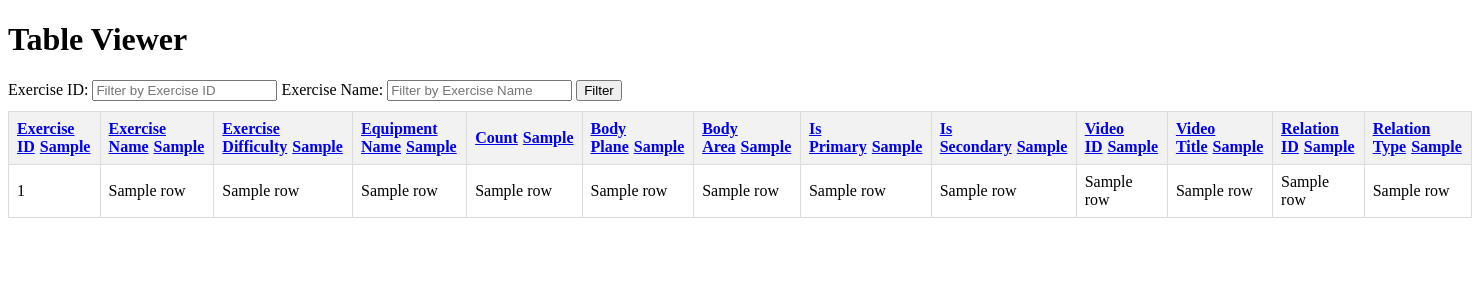
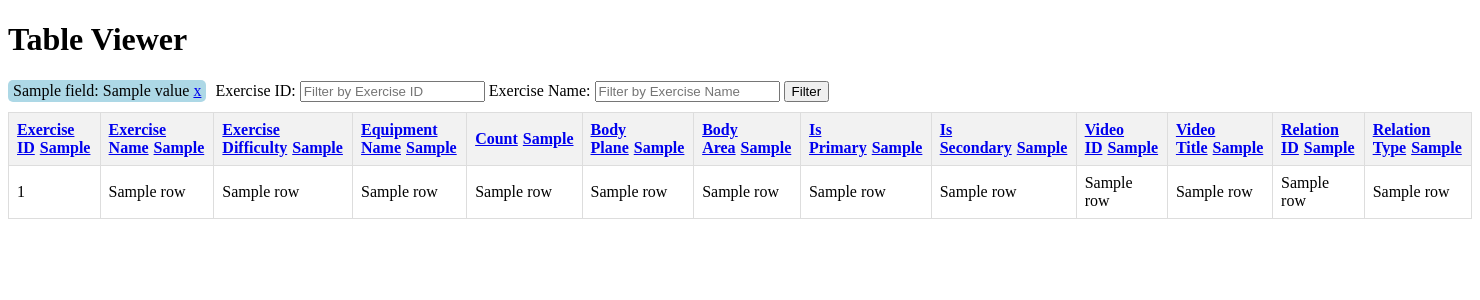
Before and after one commit to ceoptimize/GenAI-Crowdsourced-Exercise-Library, a Flask app: template templates/table.html in a window 1480 px wide. Shown: the top 300 px of the page. Run offline with Flask 3, Linux system fonts and the light colour scheme; the template is opened without the code that fills it: most values are stand-ins (such as "Sample title", 1, 10 or a date in 2020); some libraries are stand-ins or nearby versions.

Commit message:
added x for the filters

```diff
--- a/templates/table.html
+++ b/templates/table.html
@@ -25,20 +25,80 @@
         .sort-indicator {
             margin-left: 5px;
         }
+
+        .filter-input {
+            margin-right: 5px;
+        }
+
+        .filter-term {
+            display: inline-block;
+            background-color: lightblue;
+            border-radius: 5px;
+            padding: 2px 5px;
+            margin-right: 5px;
+            cursor: pointer;
+        }
     </style>
+    <script src="https://code.jquery.com/jquery-3.6.0.min.js"></script>
+    <script>
+        $(document).ready(function() {
+            // Remove filter logic for a specific field
+            $('.filter-term').on('click', function() {
+                var field = $(this).data('field');
+                $('#filter-' + field).val('');
+                filterTable();
+            });
+
+            // Filter the table when a filter input value changes
+            $('.filter-input').on('input', function() {
+                filterTable();
+            });
+
+            // Filter the table when the Enter key is pressed
+            $('.filter-input').on('keydown', function(event) {
+                if (event.keyCode === 13) {
+                    filterTable();
+                    event.preventDefault();
+                }
+            });
+
+            // Function to filter the table based on the filter inputs
+            function filterTable() {
+                var filterParams = {};
+                $('.filter-input').each(function() {
+                    var field = $(this).data('field');
+                    var value = $(this).val().trim();
+                    if (value !== '') {
+                        filterParams[field] = value;
+                    }
+                });
+                var queryString = $.param(filterParams);
+                var url = '/table' + (queryString ? '?' + queryString : '');
+                window.location.href = url;
+            }
+        });
+    </script>
 </head>
 <body>
     <h1>Table Viewer</h1>
     <div class="filter-form">
         <form action="/table" method="get">
+            {% for field, value in filter_params.items() %}
+                <div class="filter-term">
+                    <input type="hidden" name="{{ 'filter_' + field }}" value="{{ value }}">
+                    {{ field }}: {{ value }}
+                    <a href="#" class="filter-remove" data-field="{{ field }}">x</a>
+                </div>
+            {% endfor %}
             <label for="filter-exercise-id">Exercise ID:</label>
-            <input type="text" id="filter-exercise-id" name="ExerciseID" value="" placeholder="Filter by Exercise ID">
+            <input type="text" id="filter-exercise-id" name="filter_ExerciseID" value="" placeholder="Filter by Exercise ID">
             <label for="filter-exercise-name">Exercise Name:</label>
-            <input type="text" id="filter-exercise-name" name="ExerciseName" value="" placeholder="Filter by Exercise Name">
+            <input type="text" id="filter-exercise-name" name="filter_ExerciseName" value="" placeholder="Filter by Exercise Name">
             <!-- Add other filter fields here -->
             <input type="submit" value="Filter">
         </form>
     </div>
+
     <table>
         <thead>
             <tr>
@@ -77,5 +137,23 @@
             {% endfor %}
         </tbody>
     </table>
+    <script>
+        document.addEventListener('DOMContentLoaded', function() {
+            const filterRemoveLinks = document.getElementsByClassName('filter-remove');
+
+            Array.from(filterRemoveLinks).forEach(function(link) {
+                link.addEventListener('click', function(event) {
+                    event.preventDefault();
+                    const field = link.getAttribute('data-field');
+                    const filterInput = document.getElementById('filter-' + field.toLowerCase());
+                    filterInput.value = '';
+                    link.parentNode.remove();
+                    filterInput.parentNode.remove();
+                    filterInput.form.submit();
+                });
+            });
+        });
+    </script>
+
 </body>
 </html>
```
Also changed, not shown: webapp2.py (+13 -14 lines).
